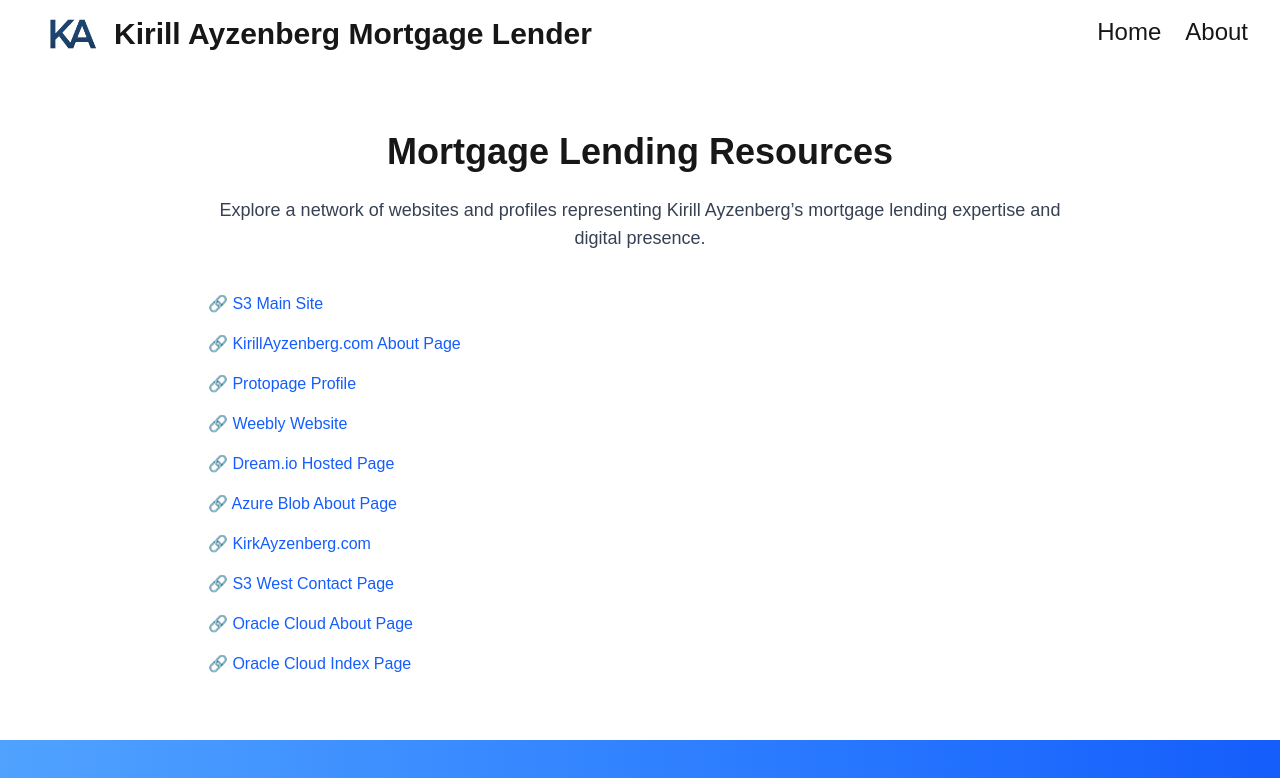
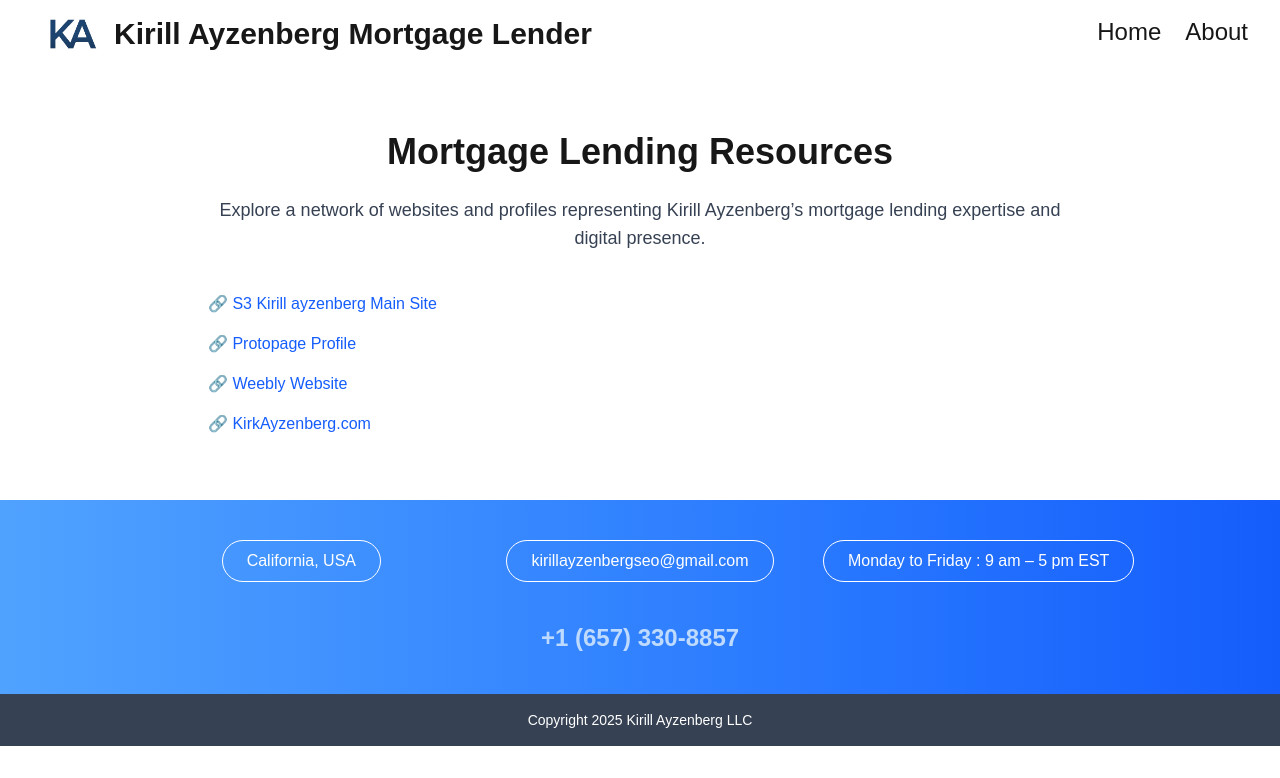
Before and after one commit to charleycode/kirillayzenberg, a Next.js app: page /mortgage-lending-resources in a window 1280 px wide. Shown: the top 778 px of the page. Built offline with nearby package versions, Linux system fonts and the light colour scheme.

Commit message:
resource

```diff
--- a/src/app/mortgage-lending-resources/page.tsx
+++ b/src/app/mortgage-lending-resources/page.tsx
@@ -7,16 +7,10 @@
 
 export default function MortgageResourcesPage() {
   const resources = [
-    { label: "S3 Main Site", url: "https://s3.us-east-2.amazonaws.com/kirill-ayzenberg/index.html" },
-    { label: "KirillAyzenberg.com About Page", url: "https://kirillayzenberg.com/about-kirill-kirk-ayzenberg" },
+    { label: "S3 Kirill ayzenberg Main Site", url: "https://s3.us-east-2.amazonaws.com/kirill-ayzenberg/index.html" },
     { label: "Protopage Profile", url: "https://www.protopage.com/kirillayzenberg" },
     { label: "Weebly Website", url: "https://kirillayzenberg.weebly.com/" },
-    { label: "Dream.io Hosted Page", url: "https://s3.us-east-005.dream.io/kirill-ayzenberg-mortgage-lender/index.html" },
-    { label: "Azure Blob About Page", url: "https://kirillayzenberg.blob.core.windows.net/kirill-ayzenberg-mortgage-lender/about.html" },
     { label: "KirkAyzenberg.com", url: "https://kirkayzenberg.com/" },
-    { label: "S3 West Contact Page", url: "https://s3.us-west-1.amazonaws.com/kirill-ayzenberg-mortgage-lender/contact.html" },
-    { label: "Oracle Cloud About Page", url: "https://objectstorage.us-ashburn-1.oraclecloud.com/n/idovqmdhl4r3/b/kirill-ayzenberg-software-company/o/about.html" },
-    { label: "Oracle Cloud Index Page", url: "https://objectstorage.us-ashburn-1.oraclecloud.com/n/idovqmdhl4r3/b/kirill-ayzenberg-software-company/o/index.html" },
   ];
 
   return (
```
